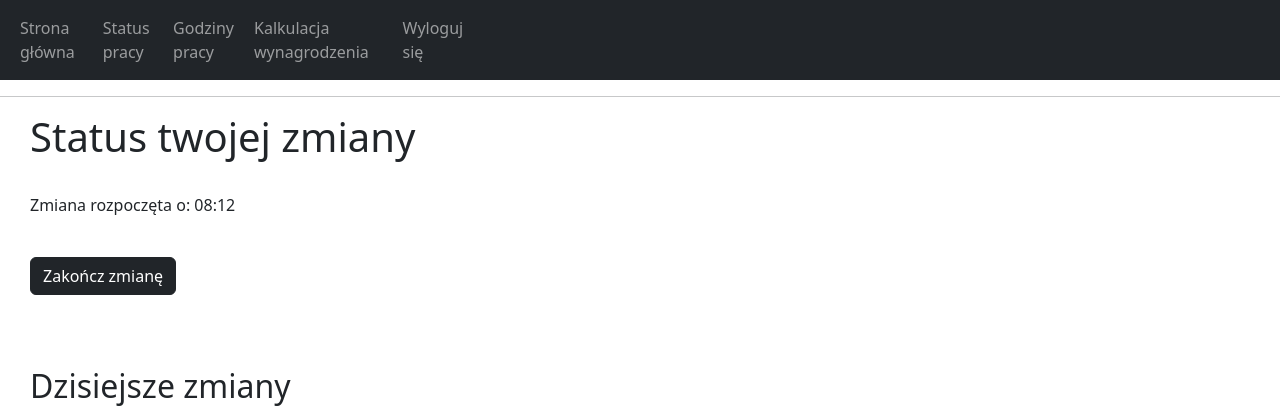
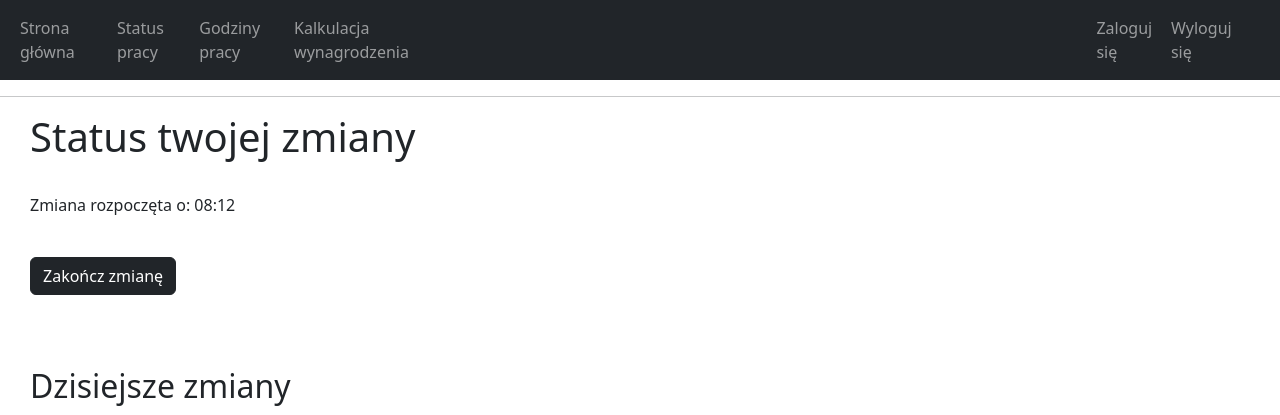
Before and after one commit to JakubNovvak/ClockIn, a Django app: page /shifts/manageShiftsView/ in a window 1280 px wide. Shown: the top 415 px of the page. Run offline with Django 5.2, Linux system fonts and the light colour scheme.

Commit message:
Implement logut functionality

```diff
--- a/Source/ClockIn/UsersApp/urls.py
+++ b/Source/ClockIn/UsersApp/urls.py
@@ -3,5 +3,6 @@ from django.urls import path
 from . import views
 
 urlpatterns = [
-    path('login/', views.login_view, name='login')
+    path('login/', views.login_view, name='login'),
+    path('logout/', views.logout_view, name='logout'),
 ]
--- a/Source/ClockIn/UsersApp/views.py
+++ b/Source/ClockIn/UsersApp/views.py
@@ -1,5 +1,5 @@
 from django.shortcuts import render, redirect
-from django.contrib.auth import authenticate, login
+from django.contrib.auth import authenticate, login , logout
 from django.contrib import messages
 from UsersApp.models import User
 
@@ -20,3 +20,7 @@ def login_view(request):
             messages.error(request, "Nieprawidłowa nazwa użytkownika lub hasło.")
 
     return render(request, 'loginView.html')
+
+def logout_view(request):
+    logout(request)
+    return redirect('login')
--- a/Source/ClockIn/templates/navBar.html
+++ b/Source/ClockIn/templates/navBar.html
@@ -4,6 +4,9 @@
         <li class="nav-item active"><a class="nav-link" href="/shifts/manageShiftsView">Status pracy</a></li>
         <li class="nav-item active"><a class="nav-link" href="/shifts/shiftsView">Godziny pracy</a></li>
         <li class="nav-item active"><a class="nav-link" href="/">Kalkulacja wynagrodzenia</a></li>
-        <li class="nav-item active"><a class="nav-link" href="/users/login">Wyloguj się</a></li>
+    </ul>
+    <ul class="navbar-nav ml-auto" style=" flex-direction: row; justify-content: space-between; width: 12vw; margin-right: 30px;">
+        <li class="nav-item active"><a class="nav-link" href="{% url 'login' %}">Zaloguj się</a></li>
+        <li class="nav-item active"><a class="nav-link" href="{% url 'logout' %}">Wyloguj się</a></li>
     </ul>
 </nav>
```
